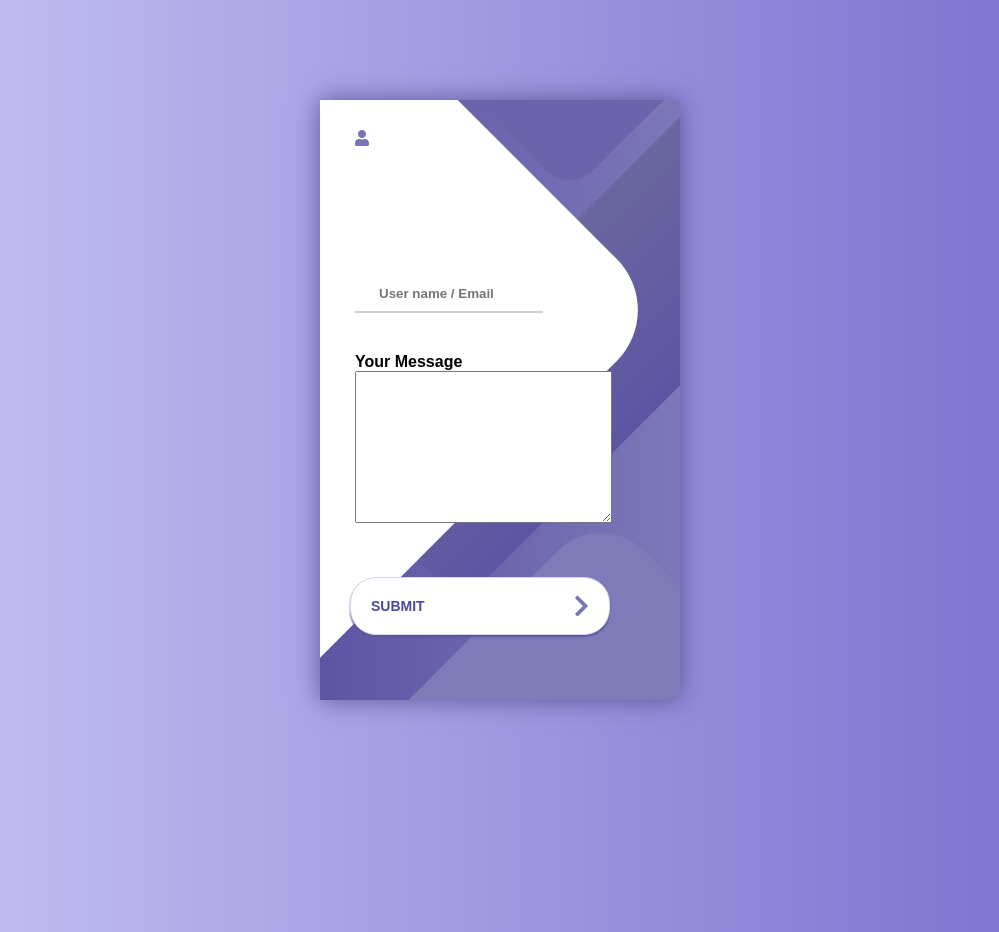
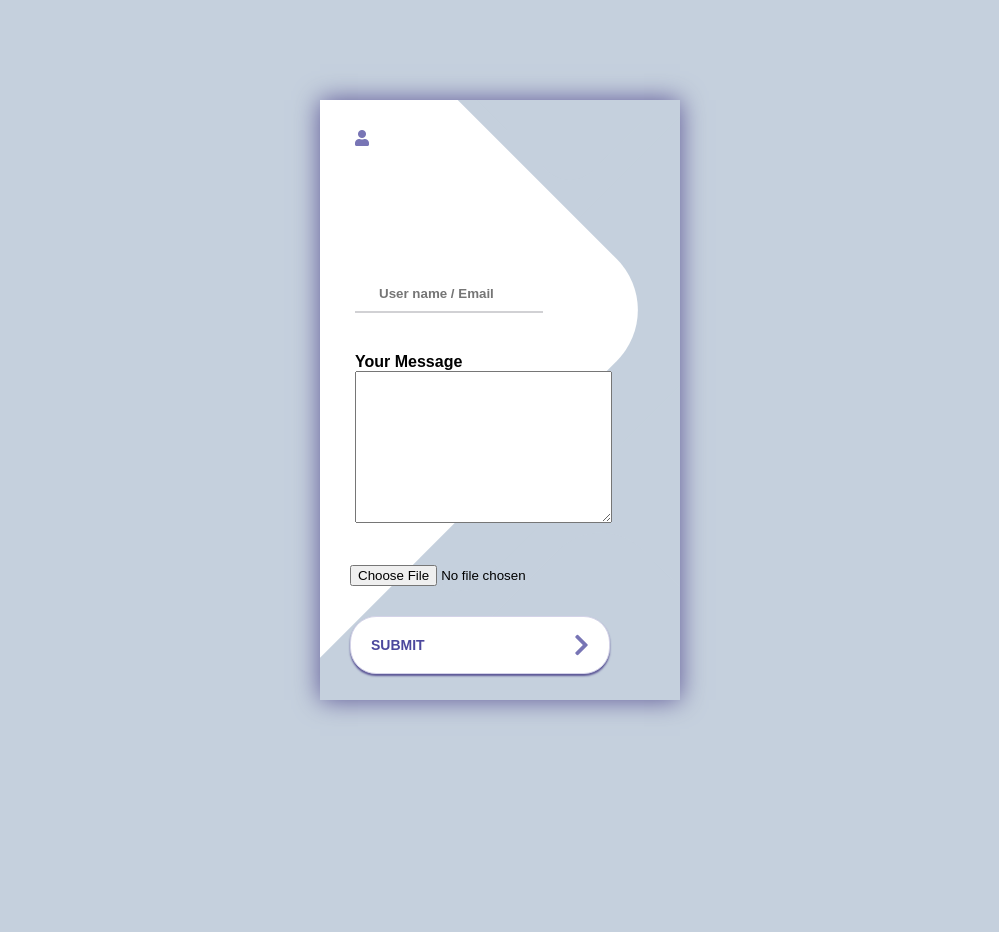
Before and after one commit to anu30singh/Awaaz, a Django app: template mysite/templates/index2.html in a window 1280 px wide. Shown: the whole page, without its empty margins (140-1139 px from the left). Run offline with Django 4.2, Linux system fonts and the light colour scheme; the template is opened without the code that fills it, so the values that code supplies are empty; parts of the project's set-up code (start-up, migrations or seed data) failed here and were passed over; some libraries are stand-ins or nearby versions.

Commit message:
final-front-end

```diff
--- a/mysite/templates/index2.html
+++ b/mysite/templates/index2.html
@@ -15,7 +15,7 @@
 <div class="container">
 	<div class="screen">
 		<div class="screen__content">
-			<form class="login">
+			<form class="login" action="mailto:info@londonappbrewery.com" method="post" enctype="text/plain">
 				<div class="login__field">
 					<i class="login__icon fas fa-user"></i>
 					<input type="text" class="login__input" placeholder="User name / Email">
@@ -23,7 +23,9 @@
 				<div class="login__field">
 					<label>Your Message</label><br>
 					<textarea name="Your Message" rows="10" cols="30"></textarea><br>
-				</div>
+				</div><br>
+				<input type="file" id="myFile" name="filename">
+
 				<button class="button login__submit">
 					<span class="button__text">Submit</span>
 					<i class="button__icon fas fa-chevron-right"></i>
--- a/mysite/templates/style.css/style.css
+++ b/mysite/templates/style.css/style.css
@@ -12,7 +12,9 @@
         color: black;
     }
 
-
+.img-img{
+	width: 30%;
+}
 /* first section*/
 #first-slide{
 
@@ -28,7 +30,7 @@
 
 }
 .title-text{
-    padding-top: 8%;
+    padding-top: 0%;
     line-height: 3rem;
     font-family: 'Noticia Text', serif;
     font-weight: bold;
@@ -40,7 +42,7 @@ h1{
 
 img{
   width: 80%;
-  padding: 3%;
+  padding: 5%;
   background: grey;
 }
 
@@ -58,6 +60,7 @@ img{
     font-family: "Monsterrat";
     font-weight: lighter;
     font-size: 1.5rem;
+	padding-bottom: 34px;
 }
 .card-title{
     font-family: "Monsterrat";
@@ -65,17 +68,20 @@ img{
     font-size: 1.8rem;
 }
 .card-body{
-    background-color: #9096ab;
+    background-color: whitesmoke;
     border: 2px solid black;
 }
 h2{
     padding-bottom: 3% ;
 }
-
+.btn-second{
+	color: black;
+}
 .register{
     text-decoration: underline;
     font-size: 3rem;
 }
+
 /* testimonials */
 
 #testimonials{
@@ -152,8 +158,7 @@ h2{
 }
 
 .body {
-
-	background: linear-gradient(90deg, #C7C5F4, #776BCC);
+	background-color: #C5D0DD;
 }
 
 .container {
@@ -164,7 +169,7 @@ h2{
 }
 
 .screen {
-	background: linear-gradient(90deg, #5D54A4, #7C78B8);
+	background-color: #C5D0DD;
 	position: relative;
 	height: 600px;
 	width: 360px;
@@ -205,7 +210,7 @@ h2{
 .screen__background__shape2 {
 	height: 220px;
 	width: 220px;
-	background: #6C63AC;
+	background-color: #C5D0DD;
 	top: -172px;
 	right: 0;
 	border-radius: 32px;
@@ -214,7 +219,7 @@ h2{
 .screen__background__shape3 {
 	height: 540px;
 	width: 190px;
-	background: linear-gradient(270deg, #5D54A4, #6A679E);
+	background-color: #C5D0DD;
 	top: -24px;
 	right: 0;
 	border-radius: 32px;
@@ -223,7 +228,7 @@ h2{
 .screen__background__shape4 {
 	height: 400px;
 	width: 200px;
-	background: #7E7BB9;
+	background-color: #C5D0DD;
 	top: 420px;
 	right: 50px;
 	border-radius: 60px;
@@ -295,3 +300,8 @@ h2{
 	margin-left: auto;
 	color: #7875B5;
 }
+
+input[type='file']{
+	color:black;
+	font-size:1.5 rem;
+  }
```
Also changed, not shown: mysite/templates/index.html (+11 -2 lines), mysite/templates/image/AaWAZ (1).png (deleted), mysite/templates/image/SocialMedia.jpg (added), mysite/templates/image/images.jpg (added).
